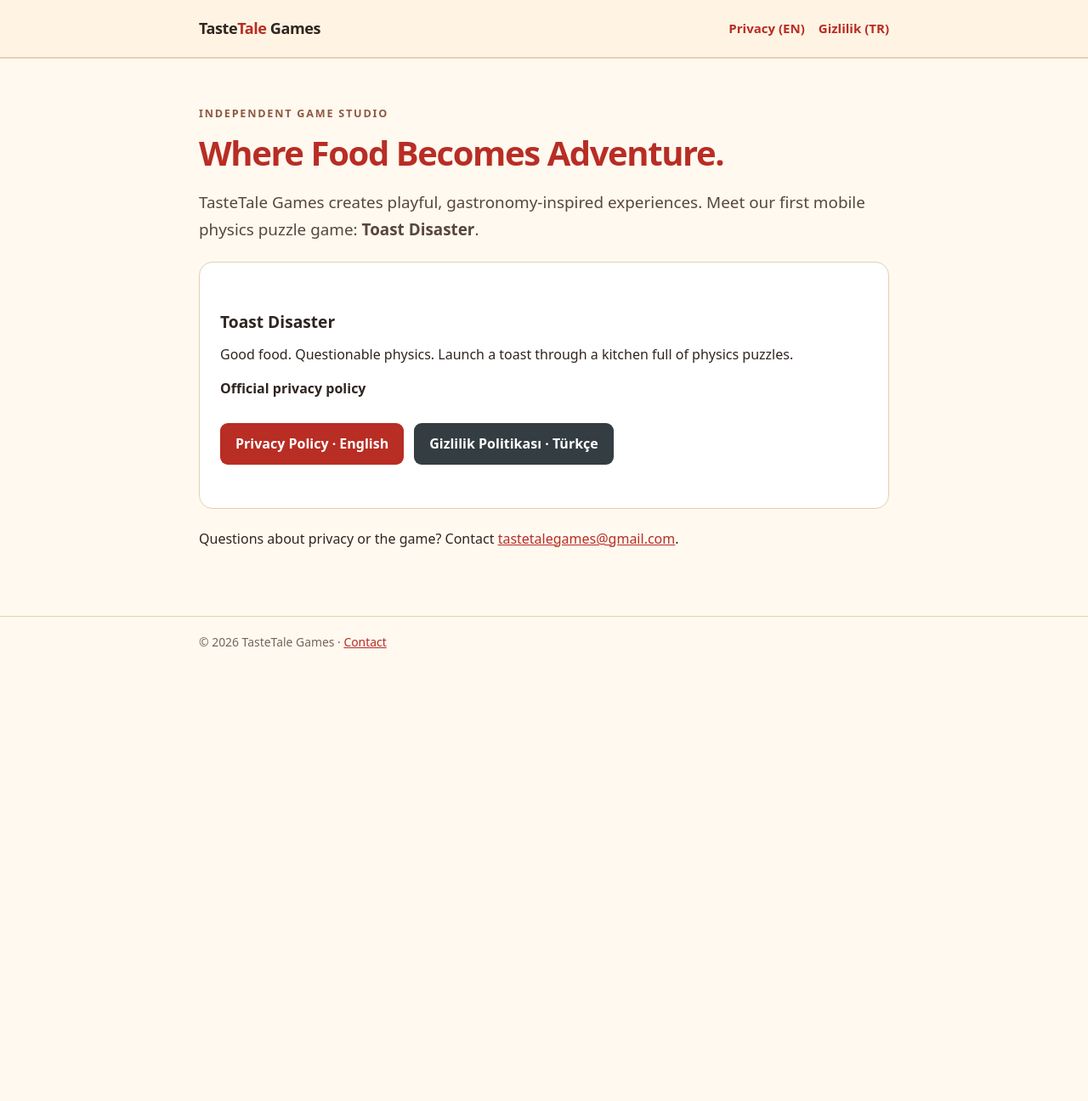
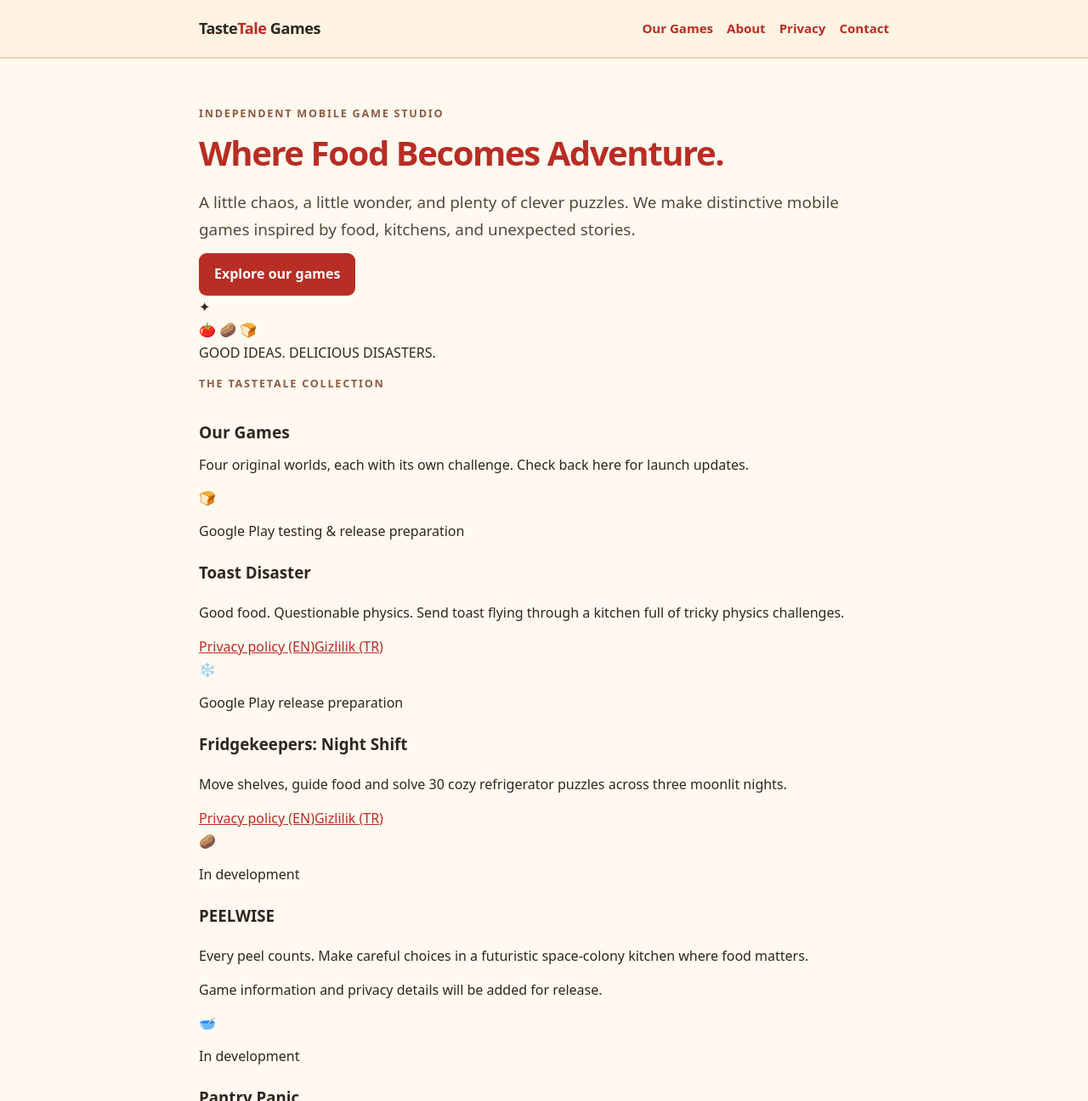
Before and after one commit to tastetalegames-code/tastetale-games, a plain HTML site: page index.html in a window 1280 px wide. Shown: the top 1296 px of the page at 85% size. Before the commit the page ends 800 px from the top, so only its background shows below. Drawn offline with Linux system fonts and the light colour scheme.

Commit message:
Transform homepage into TasteTale Games studio showcase

```diff
--- a/index.html
+++ b/index.html
@@ -1 +1,100 @@
-<!doctype html><html lang="en"><head><meta charset="utf-8"><meta name="viewport" content="width=device-width, initial-scale=1"><meta name="description" content="TasteTale Games — gastronomy-inspired games. Official Toast Disaster privacy policies."><title>TasteTale Games — Toast Disaster</title><link rel="stylesheet" href="styles.css"></head><body><header><div class="wrap"><a class="brand" href="index.html">Taste<span>Tale</span> Games</a><nav><a href="privacy_en.html">Privacy (EN)</a><a href="privacy_tr.html">Gizlilik (TR)</a></nav></div></header><main><p class="kicker">Independent game studio</p><h1>Where Food Becomes Adventure.</h1><p class="lead">TasteTale Games creates playful, gastronomy-inspired experiences. Meet our first mobile physics puzzle game: <strong>Toast Disaster</strong>.</p><div class="panel"><h2>Toast Disaster</h2><p>Good food. Questionable physics. Launch a toast through a kitchen full of physics puzzles.</p><p><strong>Official privacy policy</strong></p><div class="actions"><a class="button" href="privacy_en.html">Privacy Policy · English</a><a class="button alt" href="privacy_tr.html">Gizlilik Politikası · Türkçe</a></div></div><p>Questions about privacy or the game? Contact <a href="mailto:tastetalegames@gmail.com">tastetalegames@gmail.com</a>.</p></main><footer><div class="wrap">© 2026 TasteTale Games · <a href="mailto:tastetalegames@gmail.com">Contact</a></div></footer></body></html>
+<!doctype html>
+<html lang="en">
+<head>
+<meta charset="utf-8">
+<meta name="viewport" content="width=device-width,initial-scale=1">
+<meta name="color-scheme" content="light">
+<meta name="description" content="TasteTale Games is an independent studio creating playful, food-inspired mobile games. Discover Toast Disaster, Fridgekeepers: Night Shift, PEELWISE and Pantry Panic.">
+<title>TasteTale Games | Food-Inspired Mobile Games</title>
+<link rel="stylesheet" href="styles.css">
+</head>
+<body class="studio-home">
+<header class="site-header">
+  <div class="wrap">
+    <a class="brand" href="index.html" aria-label="TasteTale Games home">Taste<span>Tale</span> Games</a>
+    <nav aria-label="Main navigation">
+      <a href="#games">Our Games</a>
+      <a href="#about">About</a>
+      <a href="#privacy">Privacy</a>
+      <a href="#contact">Contact</a>
+    </nav>
+  </div>
+</header>
+<main class="studio-main">
+<section class="hero" aria-labelledby="hero-title">
+  <div class="hero-copy">
+    <p class="kicker">Independent mobile game studio</p>
+    <h1 id="hero-title">Where Food Becomes Adventure.</h1>
+    <p class="lead">A little chaos, a little wonder, and plenty of clever puzzles. We make distinctive mobile games inspired by food, kitchens, and unexpected stories.</p>
+    <a class="button" href="#games">Explore our games</a>
+  </div>
+  <div class="hero-art" aria-hidden="true"><div class="hero-icon">✦</div><div class="hero-food">🍅 <span>🥔</span> 🍞</div><div class="hero-caption">GOOD IDEAS. DELICIOUS DISASTERS.</div></div>
+</section>
+<section id="games" class="games-section" aria-labelledby="games-title">
+  <p class="kicker">The TasteTale collection</p>
+  <h2 id="games-title">Our Games</h2>
+  <p>Four original worlds, each with its own challenge. Check back here for launch updates.</p>
+  <div class="game-grid">
+    <article class="game-card toast">
+      <div class="game-art" aria-hidden="true">🍞</div>
+      <div class="game-body">
+        <p class="game-status">Google Play testing &amp; release preparation</p>
+        <h3>Toast Disaster</h3>
+        <p>Good food. Questionable physics. Send toast flying through a kitchen full of tricky physics challenges.</p>
+        <div class="game-links"><a href="privacy_en.html">Privacy policy (EN)</a><a href="privacy_tr.html" lang="tr">Gizlilik (TR)</a></div>
+      </div>
+    </article>
+    <article class="game-card fridge">
+      <div class="game-art" aria-hidden="true">❄️</div>
+      <div class="game-body">
+        <p class="game-status">Google Play release preparation</p>
+        <h3>Fridgekeepers: Night Shift</h3>
+        <p>Move shelves, guide food and solve 30 cozy refrigerator puzzles across three moonlit nights.</p>
+        <div class="game-links"><a href="fridgekeepers_privacy_en.html">Privacy policy (EN)</a><a href="fridgekeepers_privacy_tr.html" lang="tr">Gizlilik (TR)</a></div>
+      </div>
+    </article>
+    <article class="game-card peel">
+      <div class="game-art" aria-hidden="true">🥔</div>
+      <div class="game-body">
+        <p class="game-status">In development</p>
+        <h3>PEELWISE</h3>
+        <p>Every peel counts. Make careful choices in a futuristic space-colony kitchen where food matters.</p>
+        <p class="coming-note">Game information and privacy details will be added for release.</p>
+      </div>
+    </article>
+    <article class="game-card pantry">
+      <div class="game-art" aria-hidden="true">🥣</div>
+      <div class="game-body">
+        <p class="game-status">In development</p>
+        <h3>Pantry Panic</h3>
+        <p>A playful, fast-moving kitchen adventure in a pantry full of unexpected trouble.</p>
+        <p class="coming-note">Game information and privacy details will be added for release.</p>
+      </div>
+    </article>
+  </div>
+</section>
+<section id="about" class="about-section" aria-labelledby="about-title">
+  <div>
+    <p class="kicker">About the studio</p>
+    <h2 id="about-title">Small studio. Curious worlds.</h2>
+  </div>
+  <p>TasteTale Games creates independent, food-inspired mobile experiences, combining playful mechanics with memorable settings. Our games explore kitchens and everyday ingredients in surprising ways.</p>
+</section>
+<section id="privacy" class="resources-section" aria-labelledby="privacy-title">
+  <p class="kicker">Player information</p>
+  <h2 id="privacy-title">Privacy &amp; Support</h2>
+  <p>Each game has its own privacy policy so players can review the information relevant to the game they use.</p>
+  <div class="privacy-grid">
+    <div class="policy-card"><h3>Toast Disaster</h3><a href="privacy_en.html">Privacy Policy — English</a><a href="privacy_tr.html" lang="tr">Gizlilik Politikası — Türkçe</a></div>
+    <div class="policy-card"><h3>Fridgekeepers: Night Shift</h3><a href="fridgekeepers_privacy_en.html">Privacy Policy — English</a><a href="fridgekeepers_privacy_tr.html" lang="tr">Gizlilik Politikası — Türkçe</a></div>
+  </div>
+</section>
+<section id="contact" class="contact-section" aria-labelledby="contact-title">
+  <p class="kicker">Get in touch</p>
+  <h2 id="contact-title">Questions, ideas, or feedback?</h2>
+  <p>For player support and studio enquiries, email <a href="mailto:tastetalegames@gmail.com">tastetalegames@gmail.com</a>.</p>
+  <a class="button" href="mailto:tastetalegames@gmail.com">Email TasteTale Games</a>
+</section>
+</main>
+<footer><div class="wrap"><span>© 2026 TasteTale Games. All rights reserved.</span><a href="#privacy">Privacy policies</a><a href="mailto:tastetalegames@gmail.com">Support</a></div></footer>
+</body></html>
```
